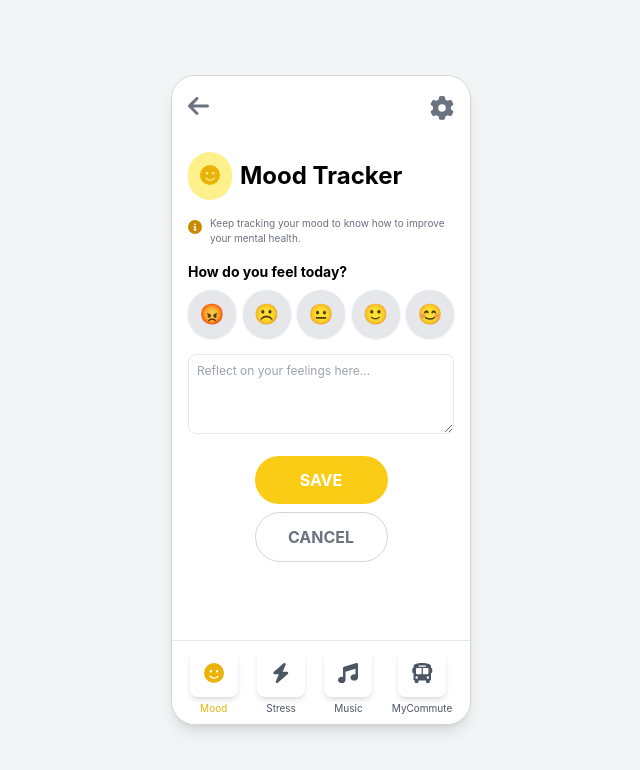
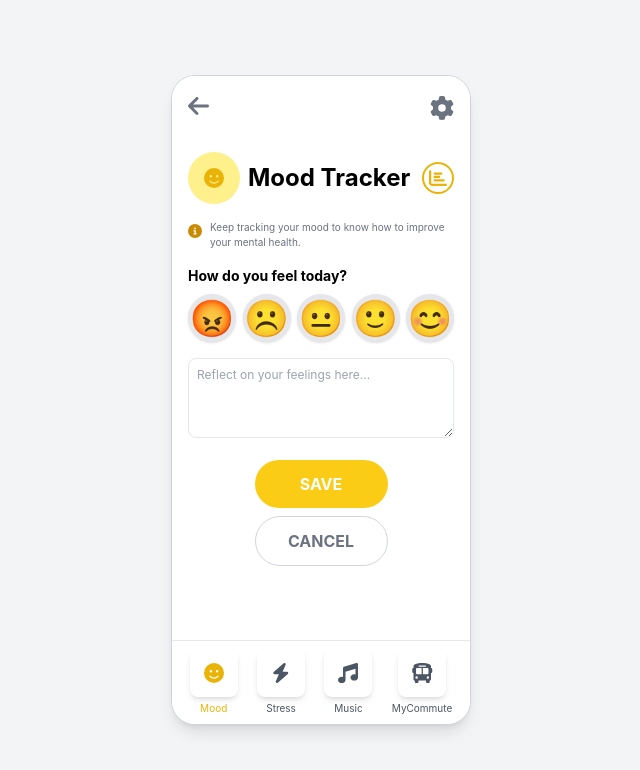
Before and after one commit to yenndang/commuter-companion, a React (Create React App) app: page /mood-tracker in a window 1280 px wide. Shown: the top 770 px of the page, without its empty margins (319-959 px from the left). Built offline with nearby package versions, Linux system fonts and the light colour scheme.

Commit message:
Adjust styling (size of icons) + done mood tracking workflow

```diff
--- a/src/components/MoodTracker.tsx
+++ b/src/components/MoodTracker.tsx
@@ -1,24 +1,33 @@
-import React from "react";
+import React, { useState } from "react";
 import { FontAwesomeIcon } from "@fortawesome/react-fontawesome";
 import {
   faArrowLeft,
   faCog,
   faInfoCircle,
-  faBolt,
-  faMusic,
-  faBus,
   faSmile,
+  faChartBar,
 } from "@fortawesome/free-solid-svg-icons";
 import NavigationBar from "./misc/NavigationBar";
+import CompletionPopUp from "./popup/CompletionPopUp";
 import { useNavigate } from "react-router-dom";
 import BackToHomeButton from "./misc/BackToHomeButton";
 
 const MoodTracker: React.FC = () => {
-  const navigate = useNavigate(); // Initialize navigate function
+  const navigate = useNavigate();
+  const [selectedMood, setSelectedMood] = useState<number | null>(null); // Track selected emoji
+  const [showPopUp, setShowPopUp] = useState(false); // Control pop-up visibility
+
+  const handleSave = () => {
+    // Show the completion pop-up
+    setShowPopUp(true);
+  };
+
+  const moods = ["😡", "☹️", "😐", "🙂", "😊"];
+
   return (
     <div className="flex items-center justify-center h-screen bg-gray-100">
       {/* Phone Container */}
-      <div className="w-[300px] h-[650px] bg-white rounded-3xl shadow-lg overflow-hidden border border-gray-300 flex flex-col">
+      <div className="w-[300px] h-[650px] bg-white rounded-3xl shadow-lg overflow-hidden border border-gray-300 flex flex-col relative">
         {/* Header */}
         <div className="flex justify-between items-center p-4 bg-white sticky top-0 z-10">
           <BackToHomeButton />
@@ -32,14 +41,22 @@ const MoodTracker: React.FC = () => {
         {/* Scrollable Content */}
         <div className="flex-1 overflow-y-auto p-4">
           {/* Title Section */}
-          <div className="flex items-center mb-4">
-            <div className="bg-yellow-200 rounded-full p-3">
+          <div className="flex items-center justify-between mb-4">
+            <div className="flex items-center">
+              <div className="bg-yellow-200 rounded-full p-4 w-15 h-15 flex">
+                <FontAwesomeIcon
+                  icon={faSmile}
+                  className="text-xl text-yellow-500"
+                />
+              </div>
+              <h1 className="text-2xl font-bold ml-2">Mood Tracker</h1>
+            </div>
+            <div className="cursor-pointer border-2 border-yellow-500 rounded-full p-1 w-8 h-8 flex items-center justify-center">
               <FontAwesomeIcon
-                icon={faSmile}
-                className="text-xl text-yellow-500"
+                icon={faChartBar}
+                className="text-yellow-500 text-lg"
               />
             </div>
-            <h1 className="text-2xl font-bold ml-2">Mood Tracker</h1>
           </div>
 
           {/* Info Section */}
@@ -56,12 +73,23 @@ const MoodTracker: React.FC = () => {
           {/* Mood Selection */}
           <h2 className="text-sm font-bold mb-2">How do you feel today?</h2>
           <div className="flex justify-between mb-4">
-            {["😡", "☹️", "😐", "🙂", "😊"].map((emoji, index) => (
+            {moods.map((emoji, index) => (
               <div
                 key={index}
-                className="w-12 h-12 flex items-center justify-center bg-gray-200 rounded-full shadow"
+                onClick={() => setSelectedMood(index)}
+                className={`w-12 h-12 flex items-center justify-center rounded-full shadow cursor-pointer ${
+                  selectedMood === index
+                    ? "bg-yellow-400 scale-110 transform transition-all"
+                    : "bg-gray-200"
+                }`}
               >
-                <span className="text-xl">{emoji}</span>
+                <span
+                  className={`text-4xl ${
+                    selectedMood === index ? "text-4xl" : ""
+                  }`}
+                >
+                  {emoji}
+                </span>
               </div>
             ))}
           </div>
@@ -74,10 +102,16 @@ const MoodTracker: React.FC = () => {
 
           {/* Buttons */}
           <div className="space-y-2 flex flex-col items-center">
-            <button className="w-2/4 bg-yellow-400 text-white font-bold py-3 rounded-full">
+            <button
+              onClick={handleSave}
+              className="w-2/4 bg-yellow-400 text-white font-bold py-3 rounded-full"
+            >
               SAVE
             </button>
-            <button className="w-2/4 border border-gray-300 text-gray-500 font-bold py-3 rounded-full">
+            <button
+              onClick={() => navigate("/")} // Navigate back to the Home screen
+              className="w-2/4 border border-gray-300 text-gray-500 font-bold py-3 rounded-full"
+            >
               CANCEL
             </button>
           </div>
@@ -86,6 +120,16 @@ const MoodTracker: React.FC = () => {
         {/* Footer Navigation */}
         <NavigationBar />
       </div>
+
+      {/* Completion Pop-Up */}
+      {showPopUp && (
+        <CompletionPopUp
+          badgeName="MOOD EXPLORER"
+          progress="4/5"
+          progressPercentage={80} // Adjust based on progress
+          onClose={() => setShowPopUp(false)}
+        />
+      )}
     </div>
   );
 };
--- a/src/components/MusicRecommendation.tsx
+++ b/src/components/MusicRecommendation.tsx
@@ -38,7 +38,7 @@ const MusicRecommendation: React.FC = () => {
         <div className="flex-1  p-4">
           {/* Title Section */}
           <div className="flex items-center mb-4">
-            <div className="bg-pink-200 rounded-full p-3">
+            <div className="bg-pink-200 rounded-full p-4 w-15 h-15 flex">
               <FontAwesomeIcon
                 icon={faMusic}
                 className="text-pink-600 text-2xl"
--- a/src/components/MyCommute.tsx
+++ b/src/components/MyCommute.tsx
@@ -53,7 +53,7 @@ const MyCommute: React.FC = () => {
         <div className="flex-1 overflow-y-auto p-4">
           {/* Title Section */}
           <div className="flex items-center mb-4">
-            <div className="bg-blue-200 rounded-full p-3">
+            <div className="bg-blue-200 rounded-full p-4 w-15 h-15 flex">
               <FontAwesomeIcon
                 icon={faTrain}
                 className="text-blue-600 text-2xl"
--- a/src/components/SR_DeepBreathing.tsx
+++ b/src/components/SR_DeepBreathing.tsx
@@ -43,7 +43,7 @@ const SRDeepBreathing: React.FC = () => {
         <div className="flex-1 p-4">
           {/* Title Section */}
           <div className="flex items-center mb-4">
-            <div className="bg-purple-200 rounded-full p-3">
+            <div className="bg-purple-200 rounded-full p-4 w-15 h-15 flex">
               <FontAwesomeIcon
                 icon={faWind}
                 className="text-purple-600 text-2xl"
--- a/src/components/SR_GuidedMindfulness.tsx
+++ b/src/components/SR_GuidedMindfulness.tsx
@@ -43,7 +43,7 @@ const GuidedMindfulness: React.FC = () => {
         <div className="flex-1 p-4">
           {/* Title Section */}
           <div className="flex items-center mb-4">
-            <div className="bg-purple-200 rounded-full p-3">
+            <div className="bg-purple-200 rounded-full p-4 w-15 h-15 flex">
               <FontAwesomeIcon
                 icon={faHeart}
                 className="text-purple-600 text-2xl"
--- a/src/components/SR_Journaling.tsx
+++ b/src/components/SR_Journaling.tsx
@@ -44,7 +44,7 @@ const SRJournaling: React.FC = () => {
         <div className="flex-1 p-4">
           {/* Title Section */}
           <div className="flex items-center mb-4">
-            <div className="bg-purple-100 rounded-full p-3">
+            <div className="bg-purple-100 rounded-full p-4 w-15 h-15 flex">
               <FontAwesomeIcon
                 icon={faBook}
                 className="text-purple-400 text-3xl"
@@ -70,7 +70,7 @@ const SRJournaling: React.FC = () => {
           </div>
 
           {/* Journaling Prompts Grid */}
-          <div className="grid grid-cols-2 gap-3 mb-2">
+          <div className="grid grid-cols-2 gap-2">
             {/* Anxiety Dialogue */}
             <div className="flex flex-col items-center border-2 border-purple-400 rounded-lg p-2">
               <FontAwesomeIcon
--- a/src/components/SR_Journaling_Gratefulness.tsx
+++ b/src/components/SR_Journaling_Gratefulness.tsx
@@ -59,7 +59,7 @@ const GratefulnessJournal: React.FC = () => {
         <div className="flex-1 p-4">
           {/* Title Section */}
           <div className="flex items-center mb-4">
-            <div className="bg-purple-200 p-4 rounded-full">
+            <div className="bg-purple-200 rounded-full p-4 w-15 h-15 flex">
               <FontAwesomeIcon
                 icon={faBook}
                 className="text-2xl text-purple-500"
--- a/src/components/SR_PositiveNews.tsx
+++ b/src/components/SR_PositiveNews.tsx
@@ -47,7 +47,7 @@ const PositiveNews: React.FC = () => {
         <div className="flex-1 p-4">
           {/* Title Section */}
           <div className="flex items-center mb-4">
-            <div className="bg-purple-200 rounded-full p-3">
+            <div className="bg-purple-200 rounded-full p-4 w-15 h-15 flex">
               <FontAwesomeIcon
                 icon={faEnvelope}
                 className="text-purple-600 text-2xl"
--- a/src/components/StressRelief.tsx
+++ b/src/components/StressRelief.tsx
@@ -56,7 +56,7 @@ const StressReliefActivities: React.FC = () => {
         <div className="flex-1 p-4">
           {/* Title Section */}
           <div className="flex items-center mb-4">
-            <div className="bg-purple-200 rounded-full p-3">
+            <div className="bg-purple-200 rounded-full p-4 w-15 h-15 flex">
               <FontAwesomeIcon
                 icon={faSpa}
                 className="text-purple-600 text-2xl"
```
